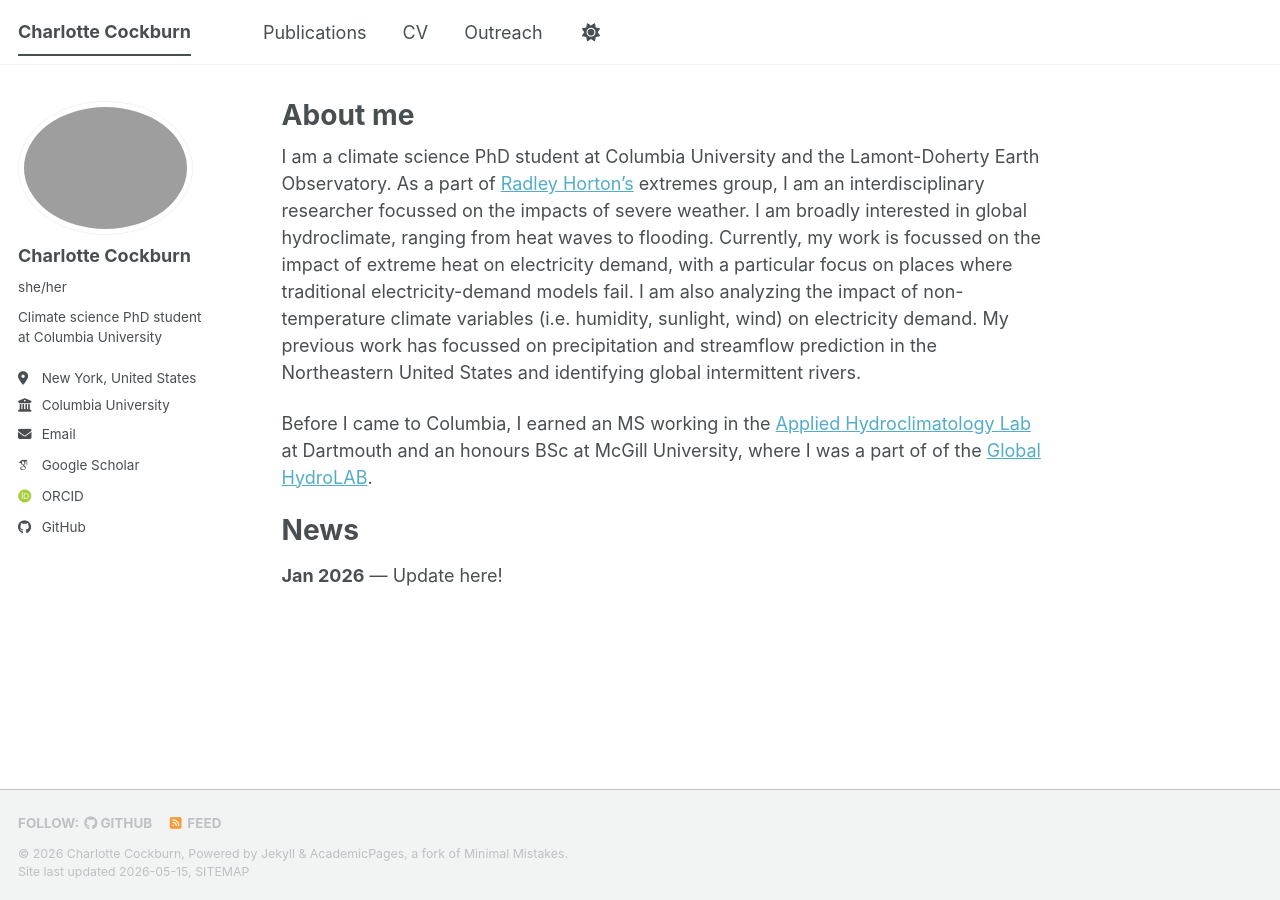
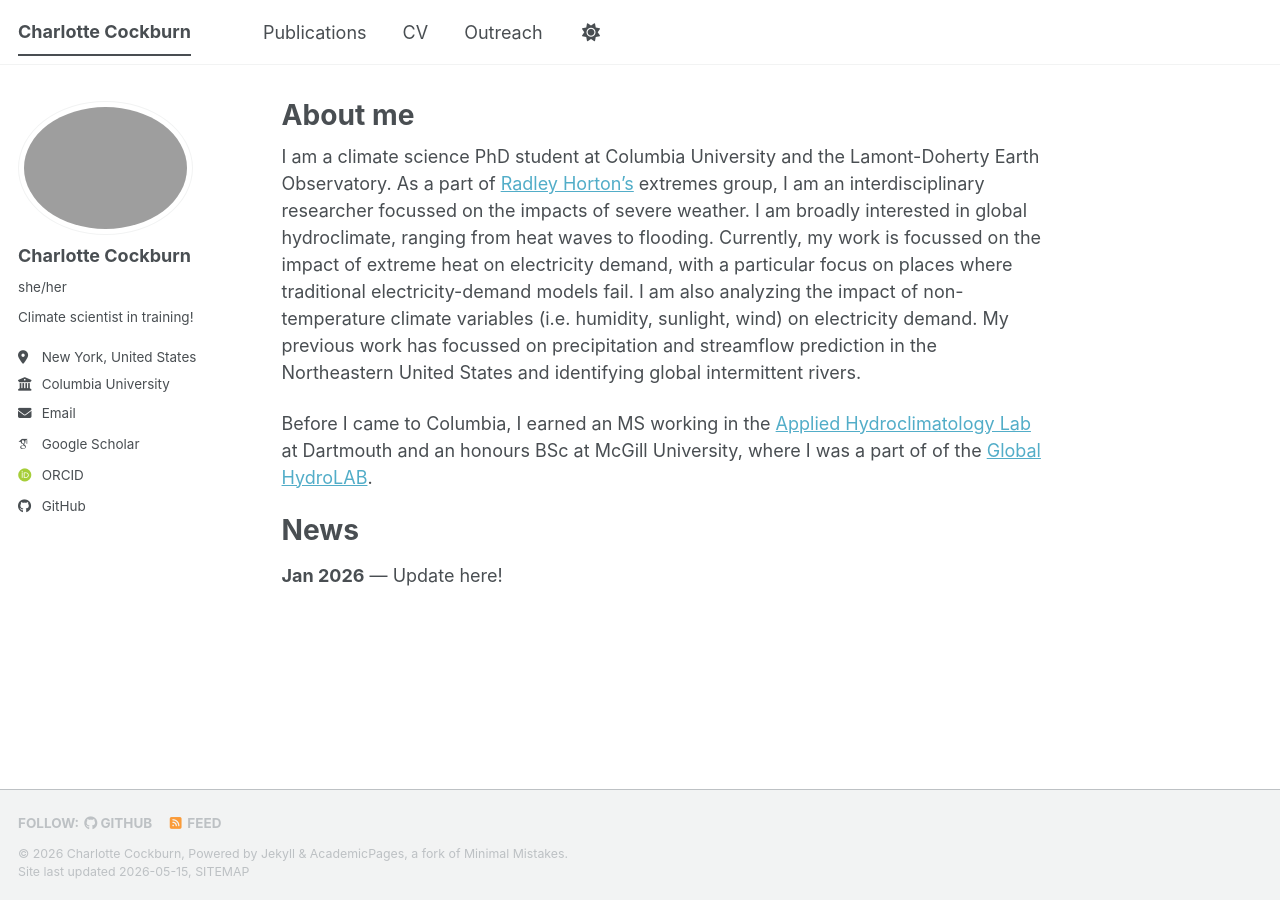
Before and after one commit to charlottecockburn/charlottecockburn.github.io, a Jekyll site: the page built from _pages/about.md, in a window 1280 px wide. Built offline with Jekyll 4.4.1, drawn with Linux system fonts in a browser that asks for light colours; some web fonts are replaced; a script bundle is joined from its source files by our own code; library files that are not in the unit come from our copies.

Commit message:
Update _config.yml

```diff
--- a/_config.yml
+++ b/_config.yml
@@ -26,7 +26,7 @@ author:
   avatar           : "/images/profile.png"
   name             : "Charlotte Cockburn"
   pronouns         :  "she/her"
-  bio              : "Climate science PhD student at Columbia University"
+  bio              : "Climate scientist in training!"
   location         : "New York, United States"
   employer         : "Columbia University"
 #  uri              : # URL
```
